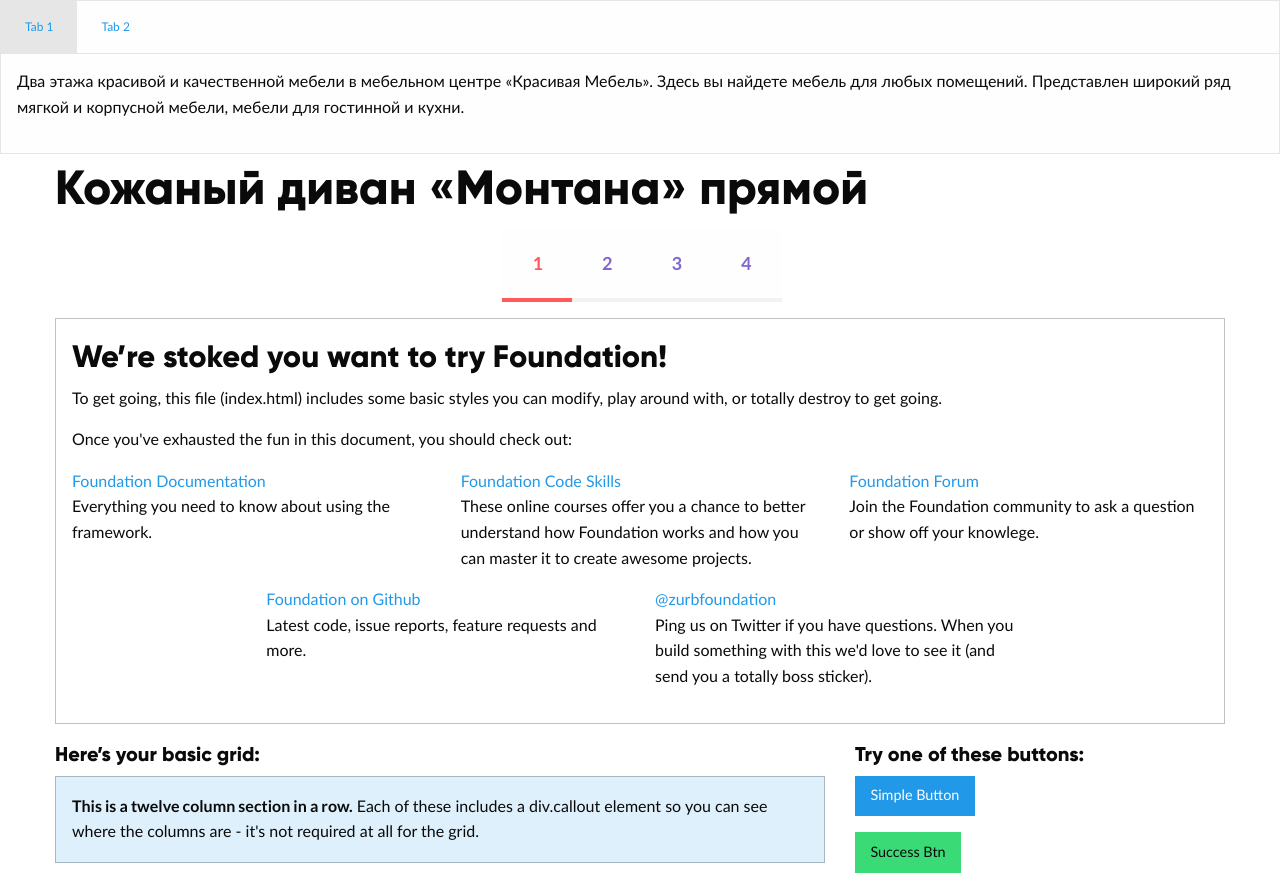
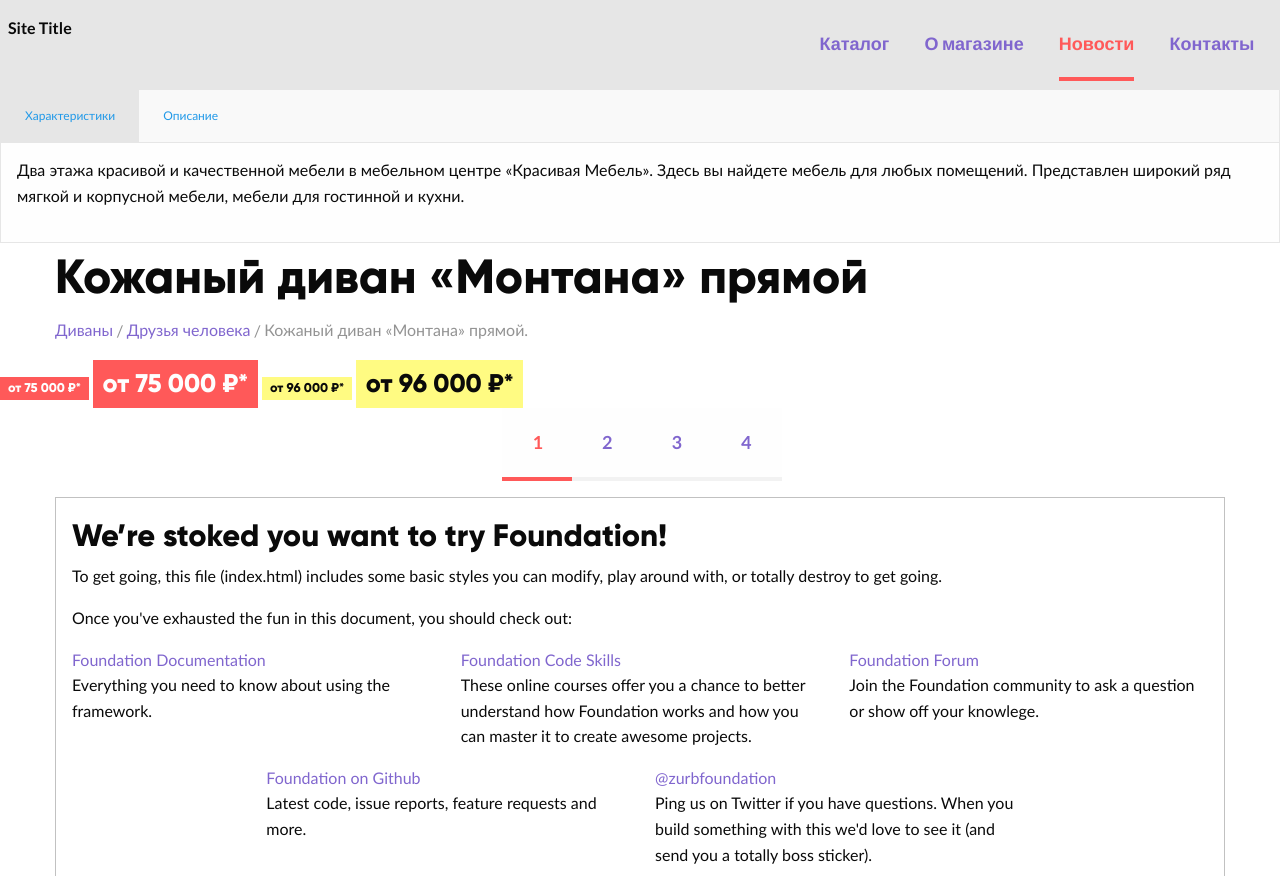
Before and after one commit to KateSwann/KrasivajaMebel, a website: page index.html in a window 1280 px wide. Shown: the top 876 px of the page. Drawn offline with Linux system fonts and the light colour scheme.

Commit message:
styles for label and main menu components

```diff
--- a/index.html
+++ b/index.html
@@ -18,10 +18,25 @@
   </head>
 
   <body>
+  <div class="top-bar">
+    <div class="top-bar-title">
+        <strong>Site Title</strong>
+      </div>
+
+      <div class="top-bar-right">
+        <ul class="site-nav-menu">
+          <li><a href="#">Каталог</a></li>
+          <li><a href="#">О магазине</a></li>
+          <li class="active"><a href="#">Новости</a> </li>
+          <li><a href="#">Контакты</a></li>
+        </ul>
+      </div>
+  </div>
+
     <ul class="tabs" data-tabs id="example-tabs">
-      <li class="tabs-title is-active"><a href="#panel1" aria-selected="true">Tab 1</a>
+      <li class="tabs-title is-active"><a href="#panel1" aria-selected="true">Характеристики</a>
       </li>
-      <li class="tabs-title"><a href="#panel2">Tab 2</a>
+      <li class="tabs-title"><a href="#panel2">Описание</a>
       </li>
     </ul>
 
@@ -37,8 +52,23 @@
     <div class="row">
       <div class="large-12 columns">
         <h1>Кожаный диван &#0171;Монтана&#0187; прямой</h1>
+
+        <nav aria-label="Вы сейчас здесь:" role="navigation">
+          <ul class="breadcrumbs">
+            <li><a href="#">Диваны</a></li>
+            <li><a href="#">Друзья человека</a></li>
+            <li>
+              Кожаный диван &#0171;Монтана&#0187; прямой.
+            </li>
+          </ul>
+        </nav>
+
       </div>
     </div>
+<span class="label sale">от 75 000 &#8381;*</span>
+<span class="label big sale">от 75 000 &#8381;*</span>
+<span class="label best-deal">от 96 000 &#8381;*</span>
+<span class="label best-deal big">от 96 000 &#8381;*</span>
 
     <ul class="pagination text-center" role="navigation" aria-label="Pagination">
       <li class="current"><span class="show-for-sr">You're on page</span> 1</li>
--- a/stylesheets/scss/app.scss
+++ b/stylesheets/scss/app.scss
@@ -49,6 +49,8 @@
 
 // --------------- components ---------------
 @import
+        "partials/components/label.scss",
+        "partials/components/menu.scss",
         "partials/components/pagination.scss";
 
 
--- a/stylesheets/scss/partials/_settings-override.scss
+++ b/stylesheets/scss/partials/_settings-override.scss
@@ -61,11 +61,13 @@
 
 $color-main: #FF5959; // coral
 $color-accent: #8066CE; // velvet
+$color-info: #FFFB82; // velvet
 $color-neutral: #F2F2F2; // greyish biege
 
 $light-gray: #e6e6e6;
-$medium-gray: #cacaca;
+$medium-gray: #939393;
 $dark-gray: #8a8a8a;
+$dusty-gray: #F9F9F9;
 $black: #0a0a0a;
 $white: #fefefe;
 $body-background: $white;
@@ -152,8 +154,8 @@
 $code-background: $light-gray;
 $code-border: 1px solid $medium-gray;
 $code-padding: rem-calc(2 5 1);
-$anchor-color: $primary-color;
-$anchor-color-hover: scale-color($anchor-color, $lightness: -14%);
+$anchor-color: $color-accent;
+$anchor-color-hover: scale-color($color-accent, $lightness: -14%);
 $anchor-text-decoration: none;
 $anchor-text-decoration-hover: none;
 $hr-width: $global-width;
@@ -240,12 +242,12 @@
 // ---------------
 
 $breadcrumbs-margin: 0 0 $global-margin 0;
-$breadcrumbs-item-font-size: rem-calc(11);
-$breadcrumbs-item-color: $primary-color;
-$breadcrumbs-item-color-current: $black;
-$breadcrumbs-item-color-disabled: $medium-gray;
-$breadcrumbs-item-margin: 0.75rem;
-$breadcrumbs-item-uppercase: true;
+$breadcrumbs-item-font-size: rem-calc(16);
+$breadcrumbs-item-color: $color-accent;
+$breadcrumbs-item-color-current: $medium-gray;
+$breadcrumbs-item-color-disabled: $light-gray;
+$breadcrumbs-item-margin: 0.2rem;
+$breadcrumbs-item-uppercase: false;
 $breadcrumbs-item-slash: true;
 
 // 11. Button
@@ -573,7 +575,7 @@
 // --------
 
 $tab-margin: 0;
-$tab-background: $white;
+$tab-background: $dusty-gray;
 $tab-color: $primary-color;
 $tab-background-active: $light-gray;
 $tab-active-color: $primary-color;
--- /dev/null
+++ b/stylesheets/scss/partials/components/_label.scss
@@ -0,0 +1,26 @@
+/* ------------------ Labels ------------- */
+$label-font-family: $body-font-family !default;
+$label-font-size: rem-calc(11) !default;
+$label-padding: rem-calc(0.33333 0.5) !default;
+$label-padding-big: 0.7rem 0.6rem !default;
+
+
+.label {
+	font-weight: 900;
+	font-family: $gilroy-font-family;
+
+	&.big {
+		padding: $label-padding-big;
+		font-size: $label-font-size*2;
+	}
+
+	&.sale {
+		background-color: $color-main;
+		color: $white;
+	}
+
+	&.best-deal {
+		background-color: $color-info;
+		color: $black;
+	}
+}
--- /dev/null
+++ b/stylesheets/scss/partials/components/_menu.scss
@@ -0,0 +1,24 @@
+/* ------------------ Menu ------------- */
+$site-nav-menu-item-margin: 0 1.1rem;
+$site-nav-menu-item-padding: 1.6rem 0;
+
+.site-nav-menu {
+    @include menu-base;
+
+    font-weight: 600;
+    font-size: rem-calc(18);
+
+    // Reset line height to make the height of the overall item easier to calculate
+    > li > a {
+      margin: $site-nav-menu-item-margin;
+      padding: $site-nav-menu-item-padding;
+      border-bottom: 4px solid transparent;
+    }
+
+    // Active state
+    .active > a {
+      border-bottom-color: $color-main;
+      color: $color-main;
+    }
+
+}
```
Also changed, not shown: stylesheets/css/app.autoprefixer.css, stylesheets/css/app.css, 4 other files.
